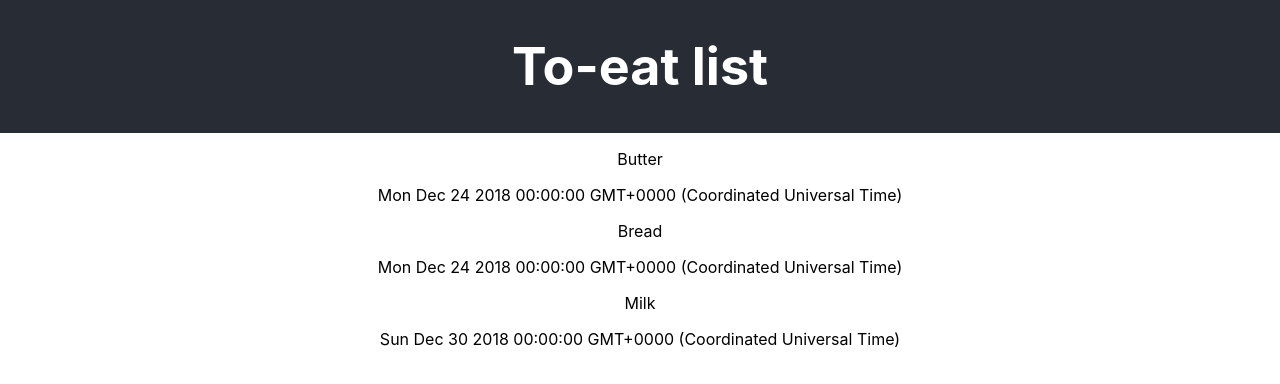
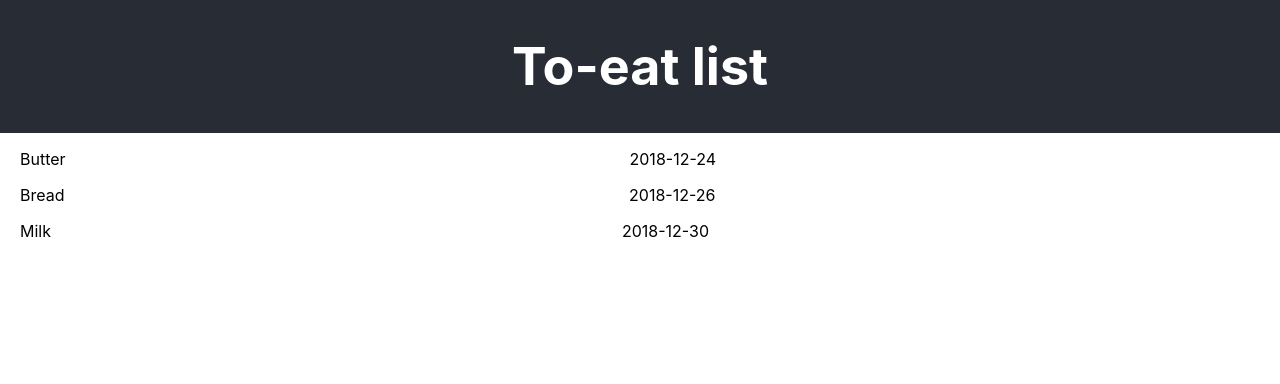
Before and after one commit to C-gyorfi/to-eat-list-frontend, a React (Create React App) app: page / in a window 1280 px wide. Shown: the top 384 px of the page. Built offline with nearby package versions, Linux system fonts and the light colour scheme.

Commit message:
Format placeholder dates and add listitem style

```diff
--- a/src/App.js
+++ b/src/App.js
@@ -10,9 +10,9 @@ function App() {
       <FoodList
         items={
           [
-            {name: "Butter", expiryDate: new Date(2018, 11, 24).toString()},
-            {name: "Bread", expiryDate: new Date(2018, 11, 24).toString()},
-            {name: "Milk", expiryDate: new Date(2018, 11, 30).toString()},
+            {name: "Butter", expiryDate: new Date(2018, 11, 24).toISOString().split('T')[0]},
+            {name: "Bread", expiryDate: new Date(2018, 11, 26).toISOString().split('T')[0]},
+            {name: "Milk", expiryDate: new Date(2018, 11, 30).toISOString().split('T')[0]},
           ]
         }
       />
--- /dev/null
+++ b/src/ListItem/ListItem.css
@@ -0,0 +1,9 @@
+.list-item-name {
+  float: left;
+  padding-left: 20px;
+}
+
+.list-expiry-date{
+  float: right;
+  padding-right: 20px;
+}
--- a/src/ListItem/ListItem.js
+++ b/src/ListItem/ListItem.js
@@ -1,13 +1,16 @@
 import React from 'react';
 import PropTypes from 'prop-types';
+import './ListItem.css';
 
 const ListItem = ({ name, expiryDate }) => (
   <div className={`list-item ${name}`}>
-    <p className="name">
-      {name}
-    </p>
-    <p className="expiryDate">
-      {expiryDate}
+    <p>
+      <div className="list-item-name">
+        {name}
+      </div>
+      <div className="list-item-expiryDate">
+        {expiryDate}
+      </div>
     </p>
   </div>
 );
```
Also changed, not shown: 1 other file (tests, documents, lock files or other folders).
